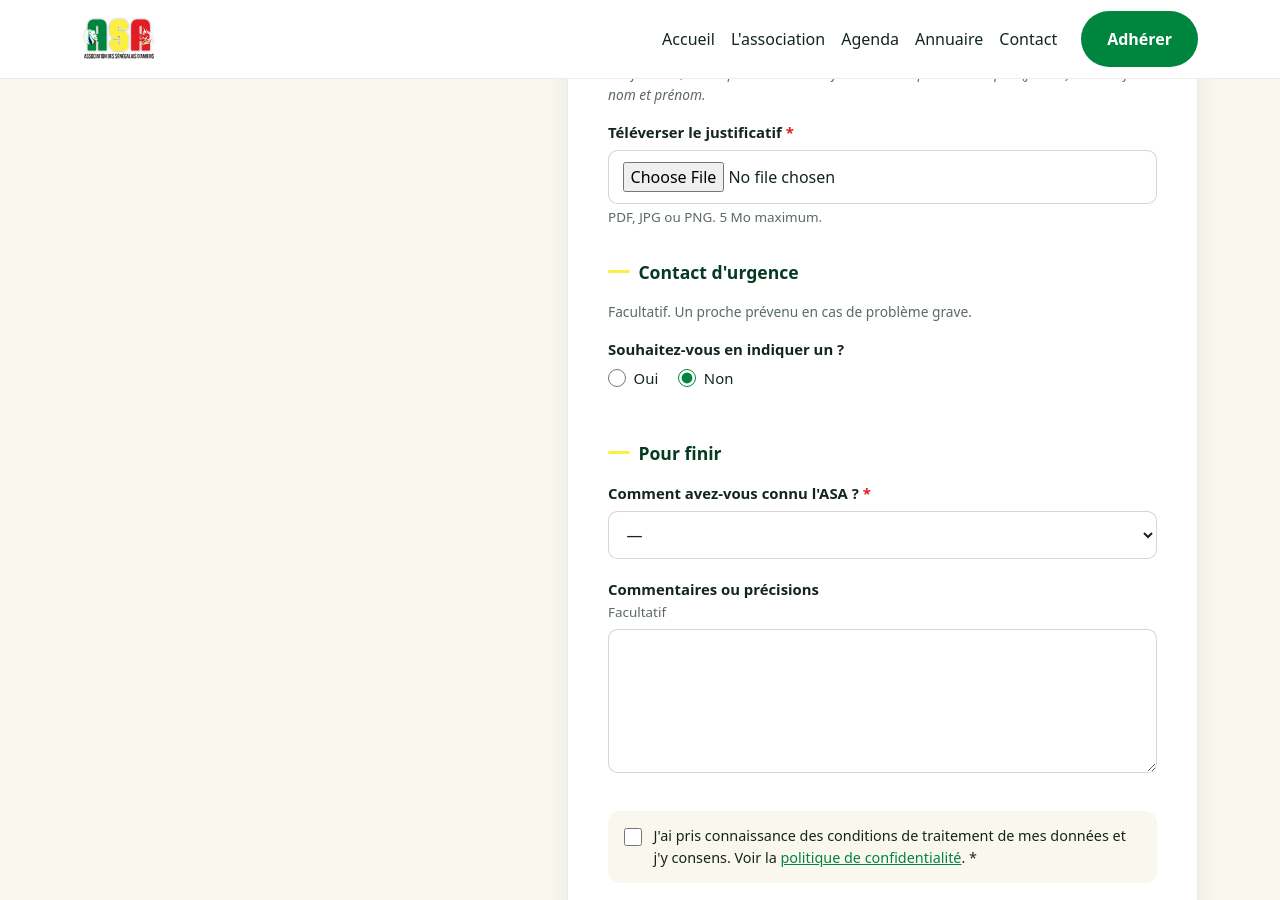
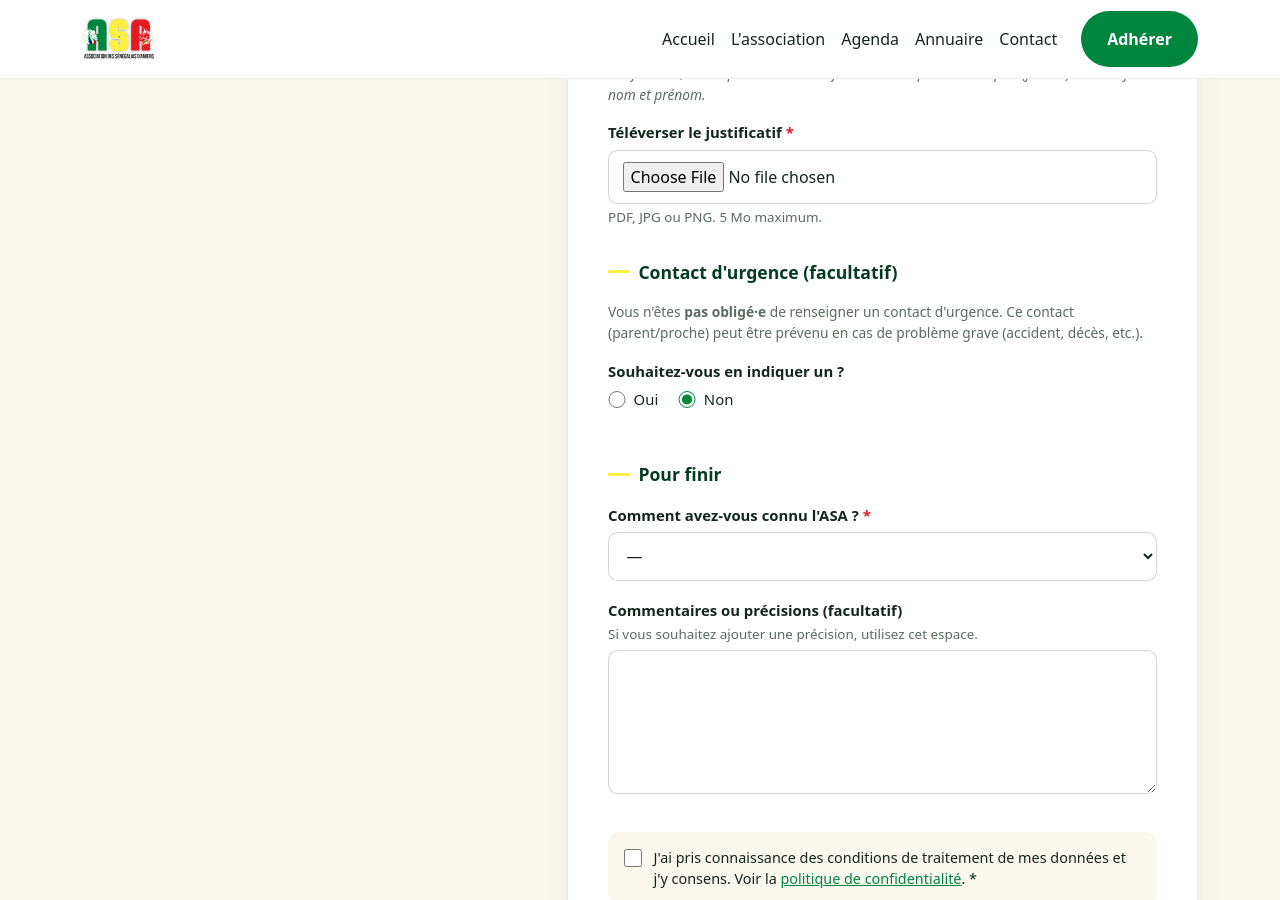
Before and after one commit to asso-asa/asa, a Jekyll site: the page built from adhesion-bis.html, in a window 1280 px wide and 900 px high, scrolled down 1620 px. Built offline with Jekyll 4.4.1, drawn with Linux system fonts in a browser that asks for light colours.

Commit message:
maj 23-08

```diff
--- a/adhesion-bis.html
+++ b/adhesion-bis.html
@@ -319,9 +319,9 @@ permalink: /adhesion-bis/
                   </fieldset>
 
                   <fieldset class="asa-groupe">
-                    <legend>Contact d'urgence</legend>
+                    <legend>Contact d'urgence (facultatif)</legend>
                     <p class="asa-aide-bloc mb-3">
-                      Facultatif. Un proche prévenu en cas de problème grave.
+                      Vous n'êtes <b>pas obligé·e</b> de renseigner un contact d'urgence. Ce contact (parent/proche) peut être prévenu en cas de problème grave (accident, décès, etc.).
                     </p>
                     <div class="asa-champ">
                       <label>Souhaitez-vous en indiquer un&nbsp;?</label>
@@ -366,7 +366,7 @@ permalink: /adhesion-bis/
                       </select>
                     </div>
                     <div class="asa-champ mb-0">
-                      <label for="commentaires">Commentaires ou précisions <span class="asa-aide">Facultatif</span></label>
+                      <label for="commentaires">Commentaires ou précisions (facultatif) <span class="asa-aide">Si vous souhaitez ajouter une précision, utilisez cet espace.</span></label>
                       <textarea id="commentaires" name="commentaires" maxlength="2000"></textarea>
                     </div>
                   </fieldset>
```
